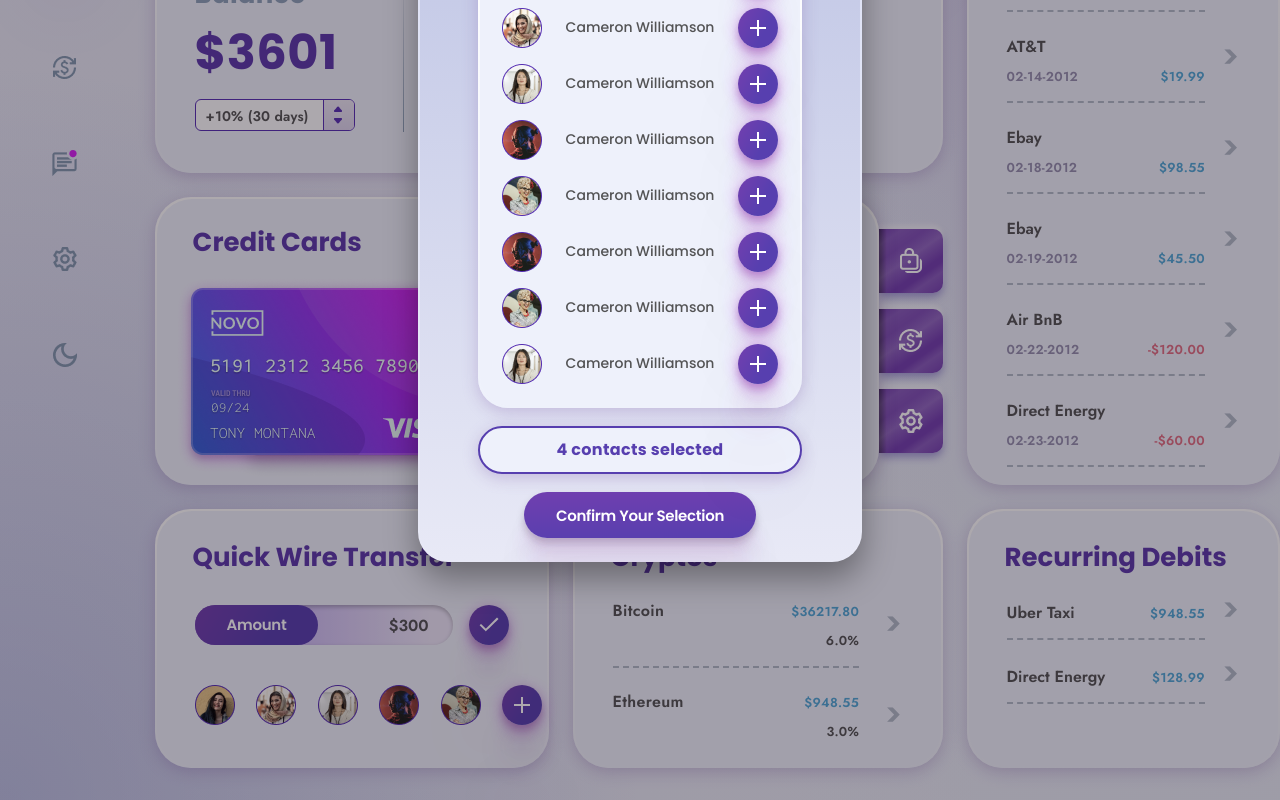
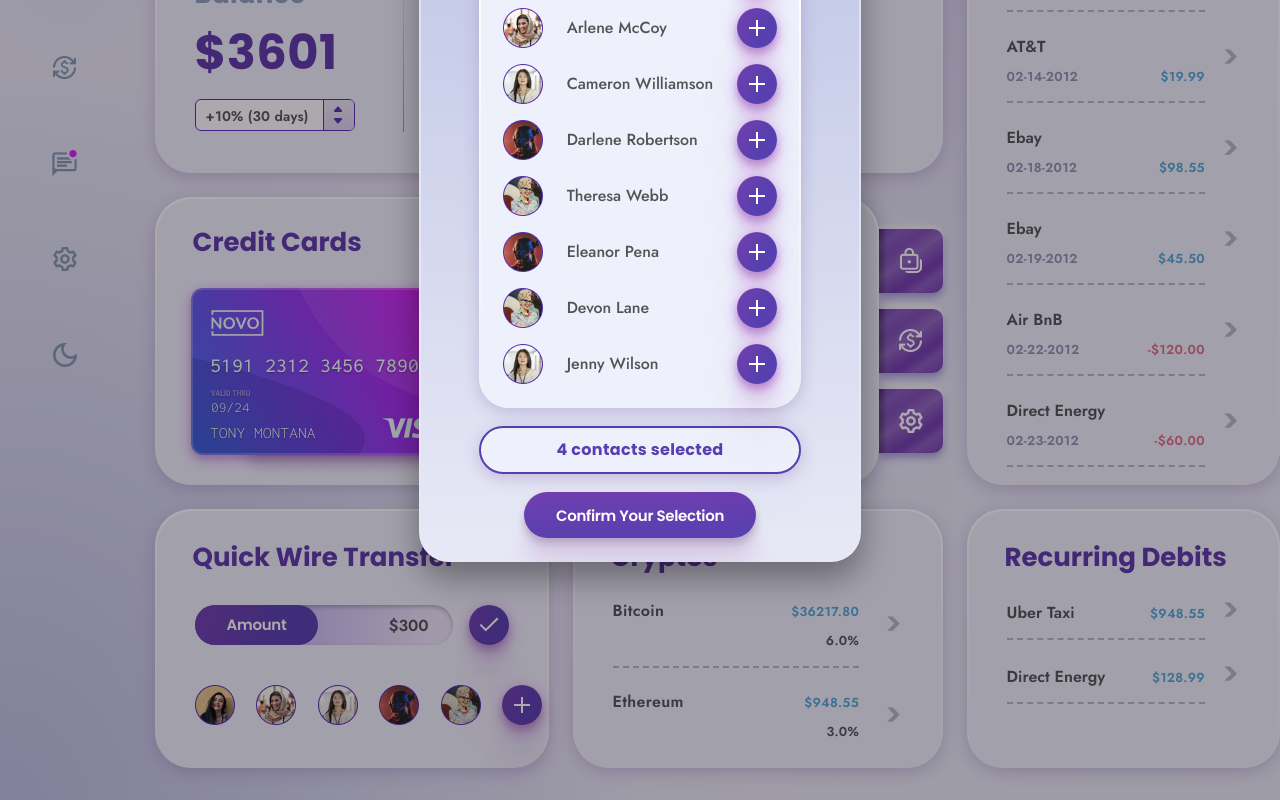
Before and after one commit to ask0ldd/Fintech-React-TS-Redux-Recharts, a React (Vite) app: page / in a window 1280 px wide. Both pictures are taken after a click on the button 516 px from the left and 899 px from the top of the page. Shown: the part 195-995 px from the top of the page. Built offline with nearby package versions, Linux system fonts and the light colour scheme.

Commit message:
modal addcontacts layout improvements

```diff
--- a/src/components/modalContents/AddContactsQuickList.tsx
+++ b/src/components/modalContents/AddContactsQuickList.tsx
@@ -31,7 +31,7 @@
 function ContactRow({name, avatarUrl} : ContactRowProps){
     return(
     <div className='contactRow'>
-        <img src={avatarUrl} alt="avatar picture 1"/>Cameron Williamson<button className='transfer__amountButton violetButton xButton'></button>
+        <img src={avatarUrl} alt="avatar picture 1"/><div className='contactRow__name'>{name}</div><button className='transfer__amountButton violetButton xButton'></button>
     </div>
     )
 }
--- a/src/styles/AddContactsQuickList.css
+++ b/src/styles/AddContactsQuickList.css
@@ -31,8 +31,14 @@
   justify-content: center;
   align-items: center;
   color: rgba(65, 65, 65, 0.9);
-  font-size: 14px;
-  font-family: Poppins;
+  font-size: 16px;
+}
+
+.contactRow__name {
+  display: flex;
+  flex-grow: 1;
+  align-items: center;
+  font-family: "Jost", sans-serif;
   font-weight: 500;
 }
 
```
